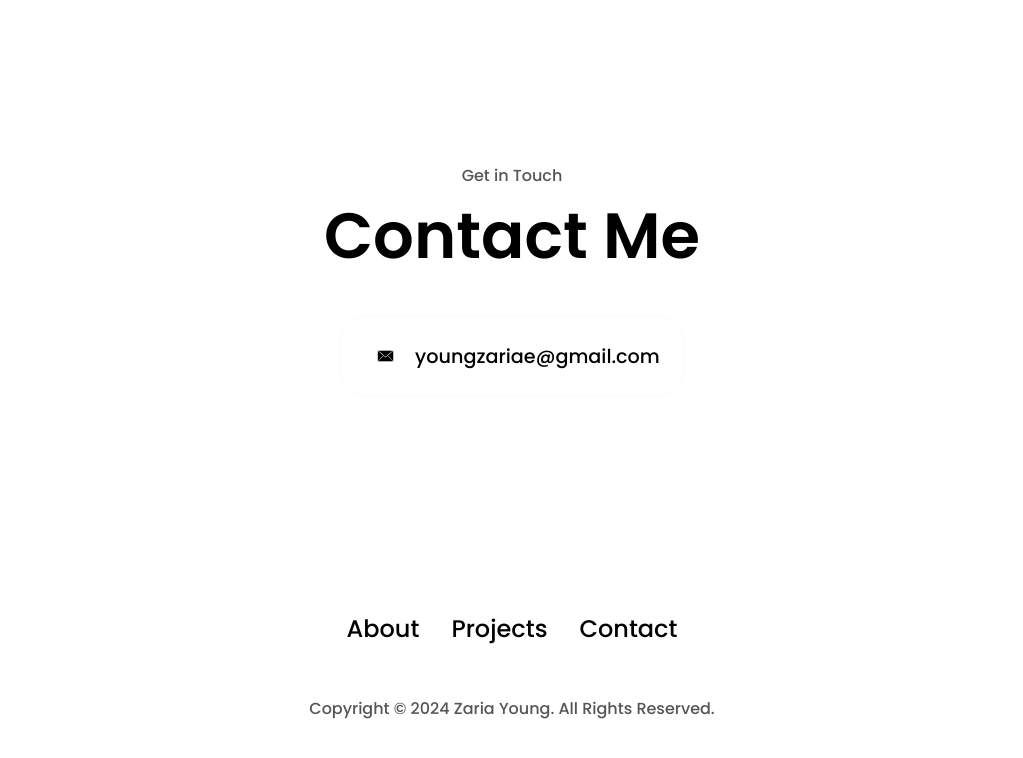
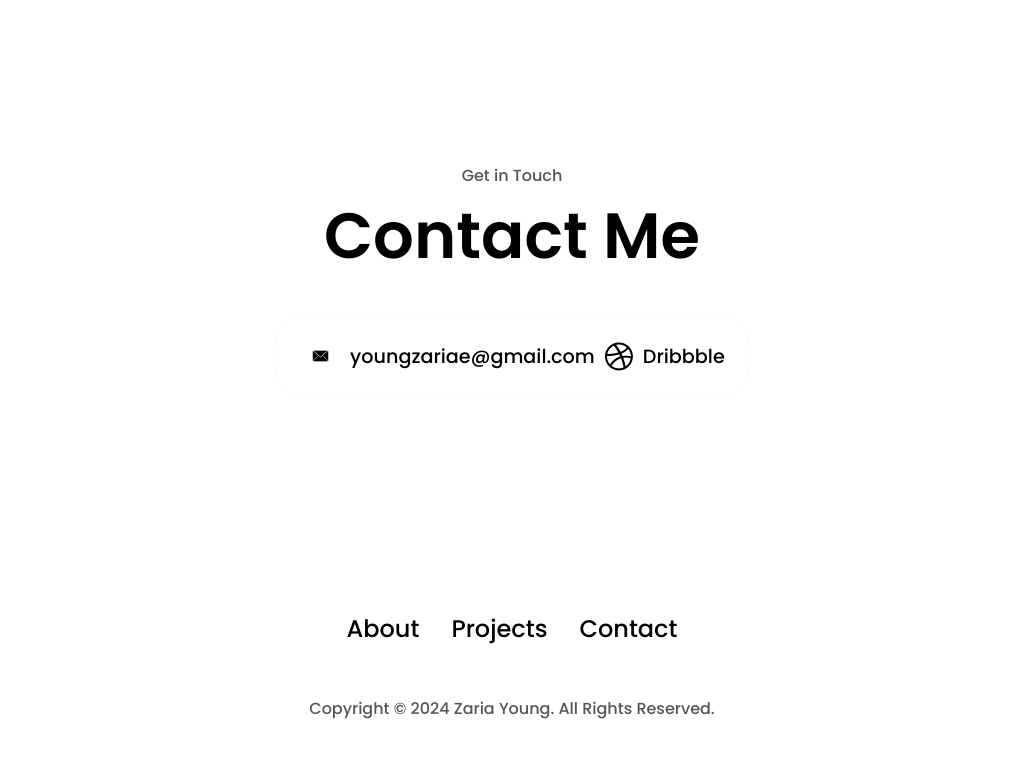
Before and after one commit to youngzare/portfolio-website, a plain HTML site: page index.html in a window 1280 px wide. Shown: the part 4430-5188 px from the top of the page, without its empty margins (128-1151 px from the left). Drawn offline with Linux system fonts and the light colour scheme.

Commit message:
dribble added

```diff
--- a/index.html
+++ b/index.html
@@ -150,6 +150,11 @@
                 class="icon contact-icon"/>
                 <p><a href="mailto:youngzariae@gmail.com">
                 youngzariae@gmail.com</a></p>
+                <img src="./pics/dribbble.webp"
+                alt="Dribbble icon"
+                class="icon contact-icon"/>
+                <p><a href="https://dribbble.com/zariacreates">
+                Dribbble</a></p>
             </div>
         </div>
     </section>
```
Also changed, not shown: 1 other file.
